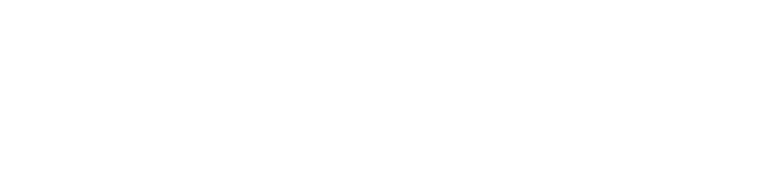
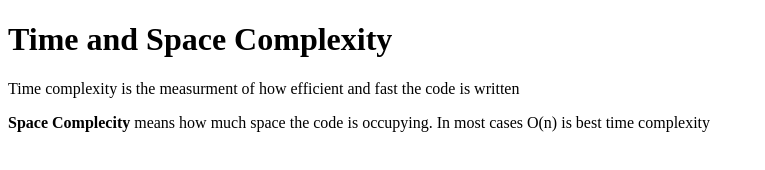
Before and after one commit to acciojob/time-and-space-complexity-saivaraprasad195, a website: page main.html in a window 1280 px wide. Shown: the whole page, without its empty margins (0-765 px from the left). Drawn offline with Linux system fonts and the light colour scheme.

Commit message:
created a submission

```diff
--- a/main.html
+++ b/main.html
@@ -10,6 +10,9 @@
 	<!-- the entire body must be written by student -->
     <script type="text/javascript" src="./script.js">
 </script>
+	<h1>Time and Space Complexity</h1>
+	<p>Time complexity is the measurment of how efficient and fast the code is written</p>
+	<p><b>Space Complecity</b> means how much space the code is occupying. In most cases O(n) is best time complexity</p>
 
 </body>
 
```
